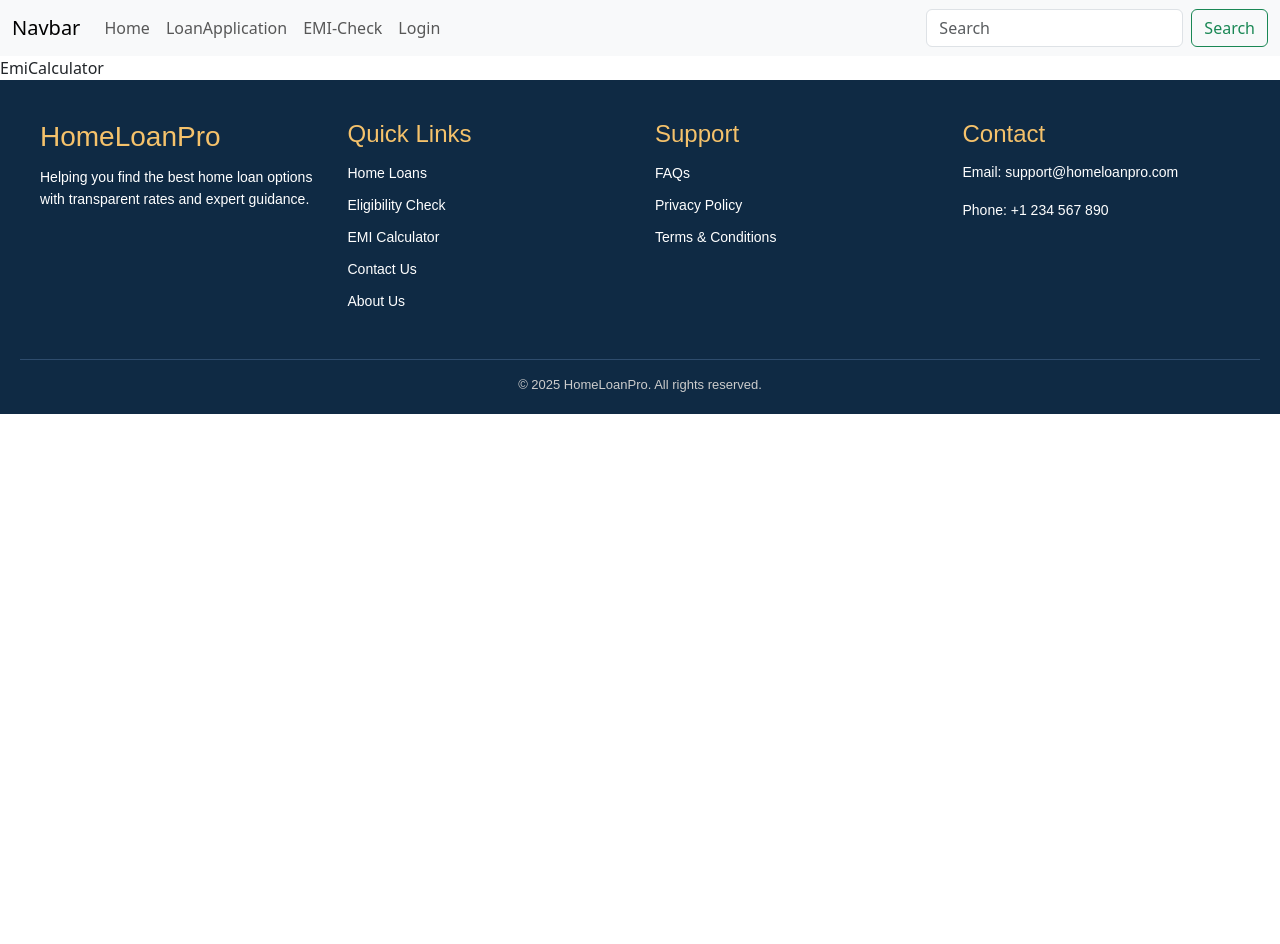
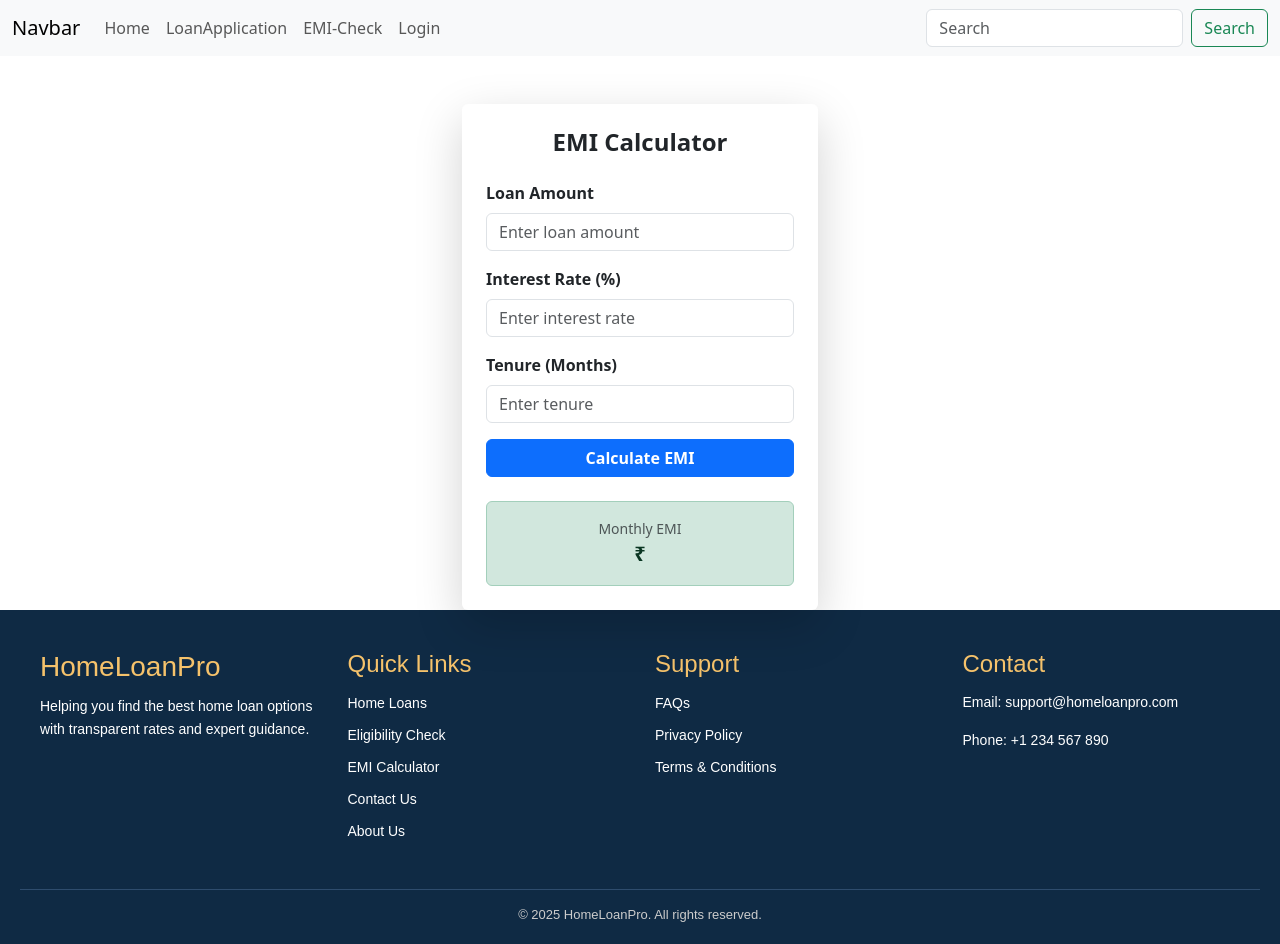
Before and after one commit to pujaphalke/BankCorp-Frontend, a React (Vite) app in the folder bankcorp-app/: page /emicheck in a window 1280 px wide. Before the commit the page ends 800 px from the top, so only its background shows below. Built offline with nearby package versions, Linux system fonts and the light colour scheme.

Commit message:
EMI calculator and View-enquiry component added by Kshitij

```diff
--- a/bankcorp-app/src/Includes/SideNav.jsx
+++ b/bankcorp-app/src/Includes/SideNav.jsx
@@ -13,7 +13,7 @@ function SideNav() {
         ],
         CRM:[
             {label:'Add-Enquiry', to:'/dashboard/enquiry'},
-            {label:'View-Enquiry', to:'/dashboard/viewenquiry'}
+            {label:'Pending-Enquiry', to:'/dashboard/viewenquiry'}
         ]
     }
 
--- a/bankcorp-app/src/Modules/CRM/ViewEnquiry.jsx
+++ b/bankcorp-app/src/Modules/CRM/ViewEnquiry.jsx
@@ -1,11 +1,80 @@
-import React from 'react'
+import { React, useState, useEffect } from "react";
+import axios from "axios";
 
 function ViewEnquiry() {
+
+  const [enquiry, setEnquiry] = useState([]);
+
+
+
+  function getEnquiry(){
+    axios.get("http://localhost:9091/enquiry/getByLoanStatus/Pending")
+      .then((response) => {
+        setEnquiry(response.data);
+
+      })
+      .catch((error) => {
+        console.log(error);
+      });
+  }
+  useEffect(() => {
+     getEnquiry();
+  }, []);
+
+  function forwardToOE(customerId){
+    axios.get(`http://localhost:9091/enquiry/fto/${customerId}`)
+    getEnquiry();
+  }
+
+
+
   return (
-    <div>
-      <h3>ViewEnquiry</h3>
+    <div style={{ padding: "20px" }}>
+      <h2>View Enquiries</h2>
+
+      <table border="2">
+        <thead>
+          <tr>
+            <th>Customer ID</th>
+            <th>First Name</th>
+            {/* <th>Last Name</th> */}
+            <th>Age</th>
+            <th>Gender</th>
+            <th>Loan Tenure</th>
+            <th>Loan Required</th>
+            <th>Email</th>
+            <th>Mobile No</th>
+            <th>PAN Card</th>
+            <th>Loan Status</th>
+            {/* <th>Enquiry Date</th> */}
+            <th>Action</th>
+          </tr>
+        </thead>
+
+        <tbody>
+          {enquiry.map((enquiry, index) => (
+            <tr key={index}>
+              <td>{enquiry.customerId}</td>
+              <td>{enquiry.firstName}</td>
+              {/* <td>{enquiry.lastName}</td> */}
+              <td>{enquiry.age}</td>
+              <td>{enquiry.customerGender}</td>
+              <td>{enquiry.loanTenure}</td>
+              <td>{enquiry.loanRequired}</td>
+              <td>{enquiry.email}</td>
+              <td>{enquiry.mobileNo}</td>
+              <td>{enquiry.pancardNo}</td>
+              <td>{enquiry.loanStatus}</td>
+              <td><button onClick={()=>forwardToOE(enquiry.customerId)}>FToOE</button></td>
+
+
+              {/* <td>{enquiry.enquiryDate}</td> */}
+            </tr>
+          ))}
+        </tbody>
+      </table>
     </div>
-  )
+  );
 }
 
-export default ViewEnquiry
+export default ViewEnquiry;
--- a/bankcorp-app/src/Templates/EmiCalculator.jsx
+++ b/bankcorp-app/src/Templates/EmiCalculator.jsx
@@ -1,9 +1,106 @@
-import React from 'react'
+import React, { useState } from "react";
+
 
 function EmiCalculator() {
+
+  const [loanAmount, setLoanAmount] = useState();
+  const [interestRate, setInterestRate] = useState();
+  const [tenure, setTenure] = useState();
+  const [emi, setEmi] = useState();
+
+  function handleCalculateEmi() {
+
+    const P = Number(loanAmount);
+    const R = Number(interestRate) / 12 / 100;
+    const N = Number(tenure);
+
+    const emiAmount =
+      (P * R * (1 + R) ** N) /
+      ((1 + R) ** N - 1);
+
+    setEmi(emiAmount);
+  };
+
   return (
-    <div>EmiCalculator</div>
-  )
+    <div className="container mt-5">
+      <div className="row justify-content-center">
+        <div className="col-md-4">
+
+          {/* Card Wrapper Added */}
+          <div className="card shadow-lg border-0">
+            <div className="card-body p-4">
+
+              <h4 className="text-center fw-bold mb-4">
+                EMI Calculator
+              </h4>
+
+              <div>
+
+                <div className="mb-3">
+                  <label className="form-label fw-semibold">
+                    Loan Amount
+                  </label>
+                  <input
+                    type="number"
+                    className="form-control"
+                    placeholder="Enter loan amount"
+                    value={loanAmount}
+                    onChange={(e) => setLoanAmount(e.target.value)}
+                  />
+                </div>
+
+                <div className="mb-3">
+                  <label className="form-label fw-semibold">
+                    Interest Rate (%)
+                  </label>
+                  <input
+                    type="number"
+                    className="form-control"
+                    placeholder="Enter interest rate"
+                    value={interestRate}
+                    onChange={(e) => setInterestRate(e.target.value)}
+                  />
+                </div>
+
+                <div className="mb-3">
+                  <label className="form-label fw-semibold">
+                    Tenure (Months)
+                  </label>
+                  <input
+                    type="number"
+                    className="form-control"
+                    placeholder="Enter tenure"
+                    value={tenure}
+                    onChange={(e) => setTenure(e.target.value)}
+                  />
+                </div>
+
+                <button
+                  type="button"
+                  className="btn btn-primary w-100 fw-semibold"
+                  onClick={handleCalculateEmi}
+                >
+                  Calculate EMI
+                </button>
+
+              </div>
+
+              <div className="alert alert-success mt-4 text-center mb-0">
+                <div className="small text-muted">
+                  Monthly EMI
+                </div>
+                <strong className="fs-5">
+                  ₹ {emi}
+                </strong>
+              </div>
+
+            </div>
+          </div>
+
+        </div>
+      </div>
+    </div>
+  );
 }
 
-export default EmiCalculator
+export default EmiCalculator;
```
Also changed, not shown: bankcorp-app/src/Modules/CRM/OE/CibilCheck.jsx (added, +13 -0 lines).
